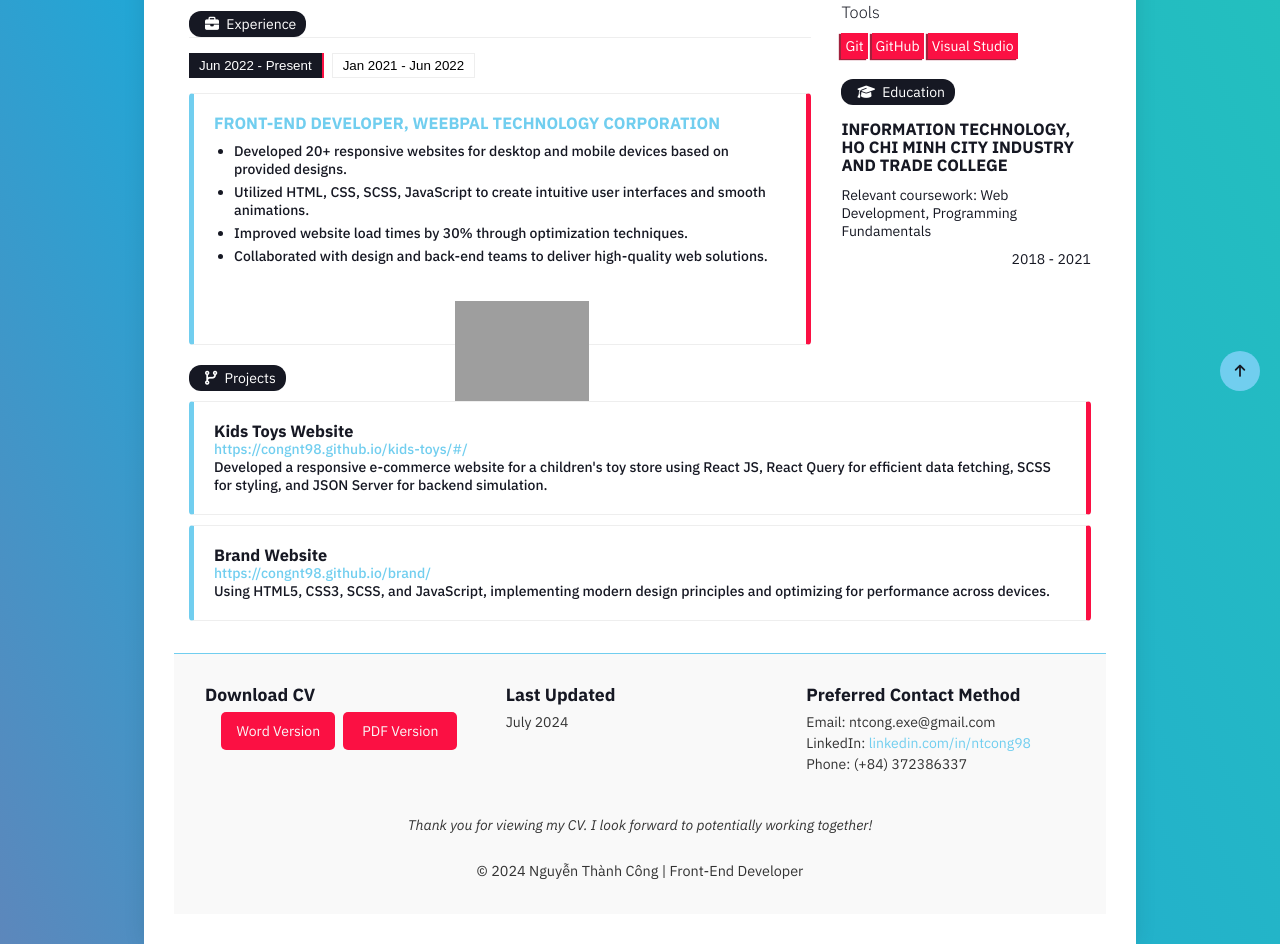
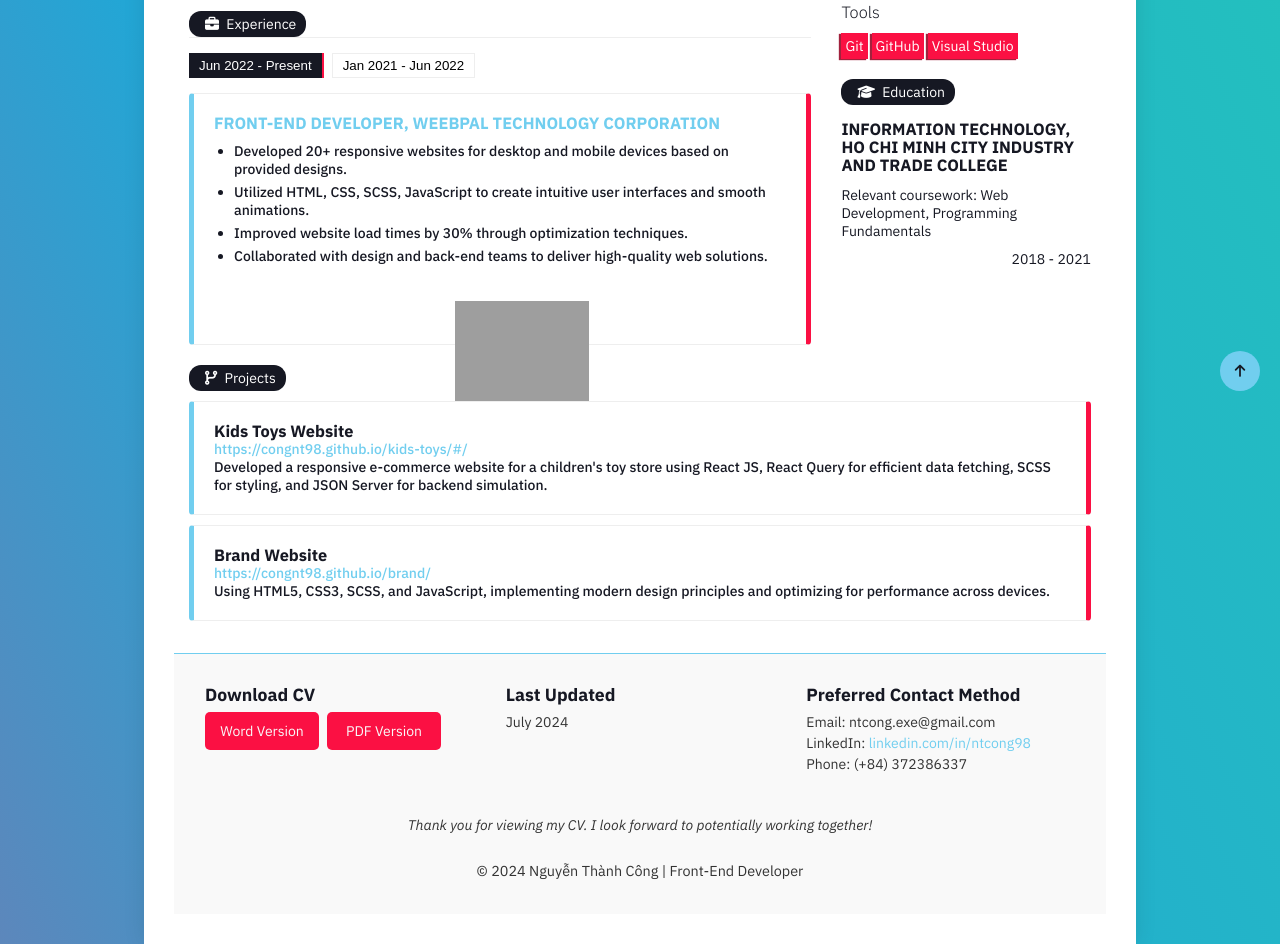
Before and after one commit to congnt98/ResumeCV, a website: page index.html in a window 1280 px wide. Shown: the part 389-1333 px from the top of the page. Drawn offline with Linux system fonts and the light colour scheme; grey boxes are pictures that could not be loaded.

Commit message:
Update down load cv

```diff
--- a/assets/sass/theme/responsive.scss
+++ b/assets/sass/theme/responsive.scss
@@ -1,3 +1,8 @@
+@media (min-width: 768px) {
+  footer .download-cv .download-options {
+    justify-content: left;
+  }
+}
 // Media Queries for Responsiveness
 @media (max-width: 767px) {
   main {
```
Also changed, not shown: dist/css/style.css, dist/css/style.js.
